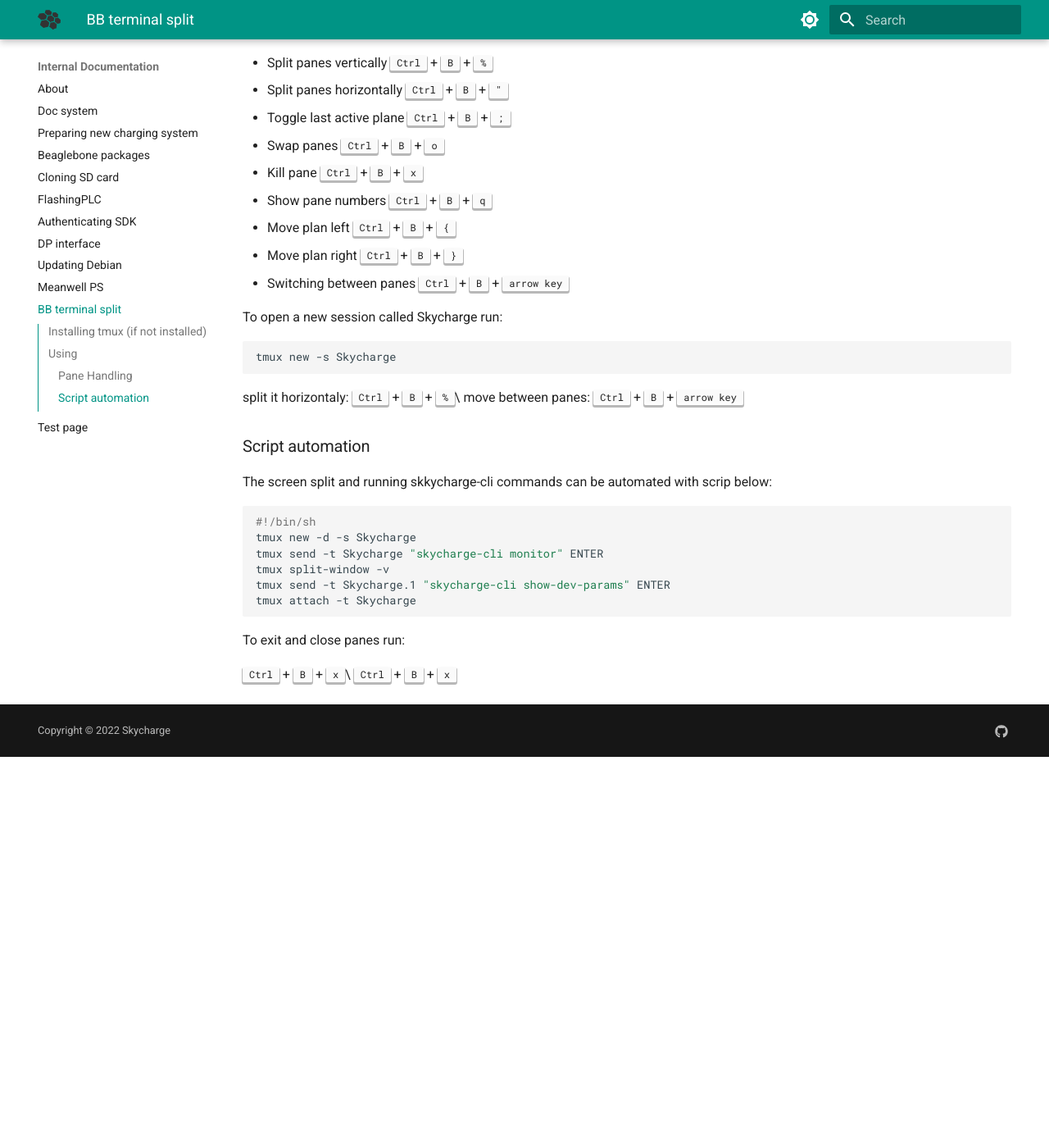
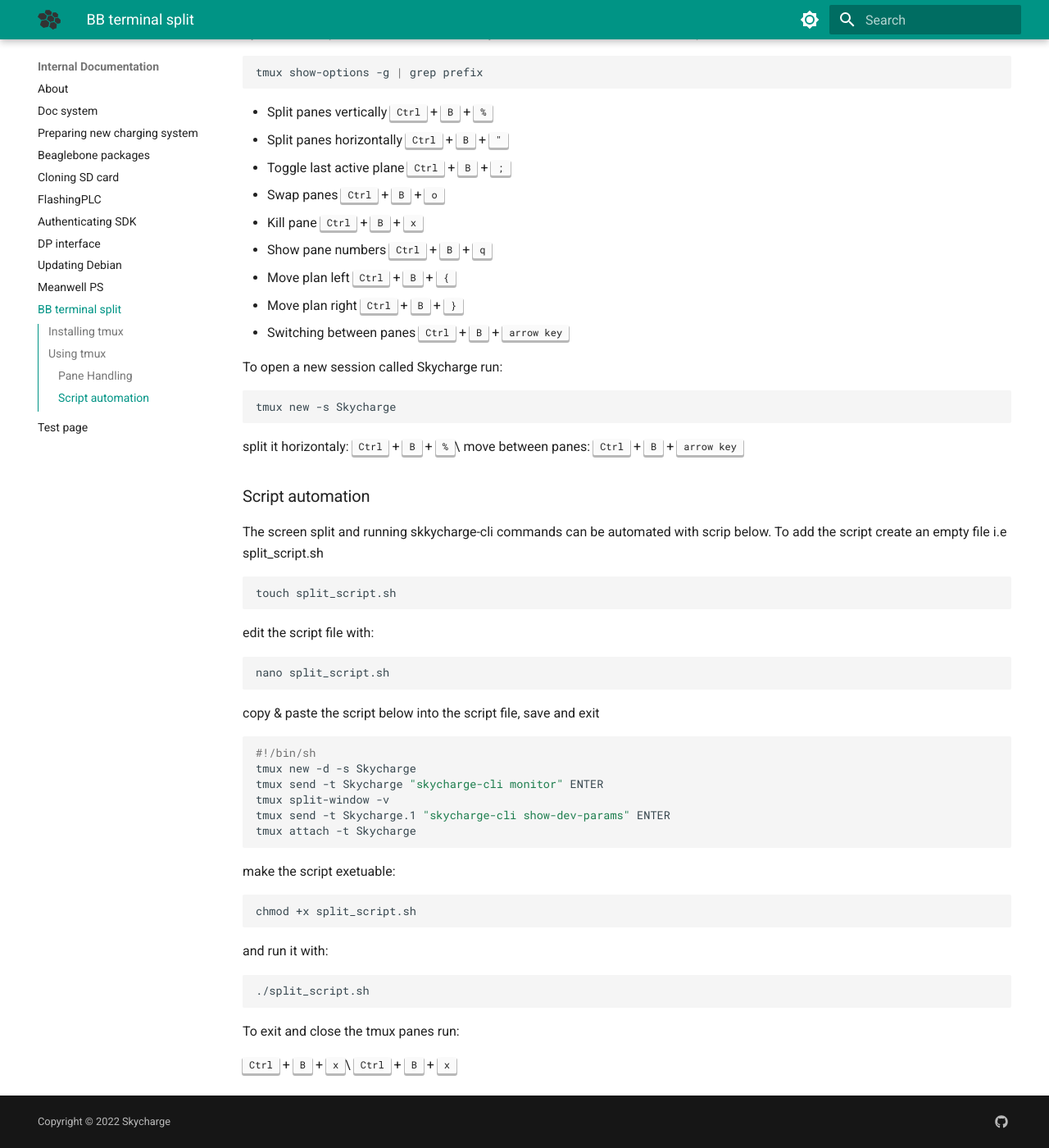
Before and after one commit to g-zajac/mkdosc-playground, an MkDocs documentation site: the page built from docs/tmux.md, in a window 1280 px wide and 1400 px high, scrolled down 1533 px. Shown: the whole window at 82% size. Built offline with MkDocs 1.6.1 and Material for MkDocs 9.7.7, drawn with Linux system fonts in a browser that asks for light colours; before the commit the page ends 2456 px from its top, so only the background shows below that; some of the changed text lies outside the part shown.

Commit message:
add installation note

````diff
--- a/docs/tmux.md
+++ b/docs/tmux.md
@@ -2,12 +2,14 @@
 The purpose of splitting terminal screen is to see on one terminal window two panes with skycharge-cli monitor and skycharge-cli show-dev-params at the same time for demo.
 ![tmux-screen-split](assets/tmux.png)
 
-## Installing tmux (if not installed)
+## Installing tmux
+The tmux is installed and avaliable by default on skycharge BB. In case the package is not missing install it with:
 ```shell
+sudo apt-get update
 sudo apt-get install tmux
 ```
 
-## Using
+## Using tmux
 Creat a new session (window):
 ```shell
 tmux new -s [session_name]
@@ -52,7 +54,17 @@ split it horizontaly: <kbd>Ctrl</kbd> + <kbd>B</kbd> + <kbd>%</kbd>\
 move between panes: <kbd>Ctrl</kbd> + <kbd>B</kbd> + <kbd>arrow key</kbd>
 
 ### Script automation
-The screen split and running skkycharge-cli commands can be automated with scrip below:
+The screen split and running skkycharge-cli commands can be automated with scrip below.
+To add the script create an empty file i.e split_script.sh
+```bash
+touch split_script.sh
+```
+edit the script file with:
+```bash
+nano split_script.sh
+```
+
+copy & paste the script below into the script file, save and exit
 
 ```bash
 #!/bin/sh
@@ -62,7 +74,17 @@ tmux split-window -v
 tmux send -t Skycharge.1 "skycharge-cli show-dev-params" ENTER
 tmux attach -t Skycharge
 ```
-To exit and close panes run:
+make the script exetuable:
+```bash
+chmod +x split_script.sh
+```
+
+and run it with:
+```bash
+./split_script.sh
+```
+
+To exit and close the tmux panes run:
 
 <kbd>Ctrl</kbd> + <kbd>B</kbd> + <kbd>x</kbd>\
 <kbd>Ctrl</kbd> + <kbd>B</kbd> + <kbd>x</kbd>
````
